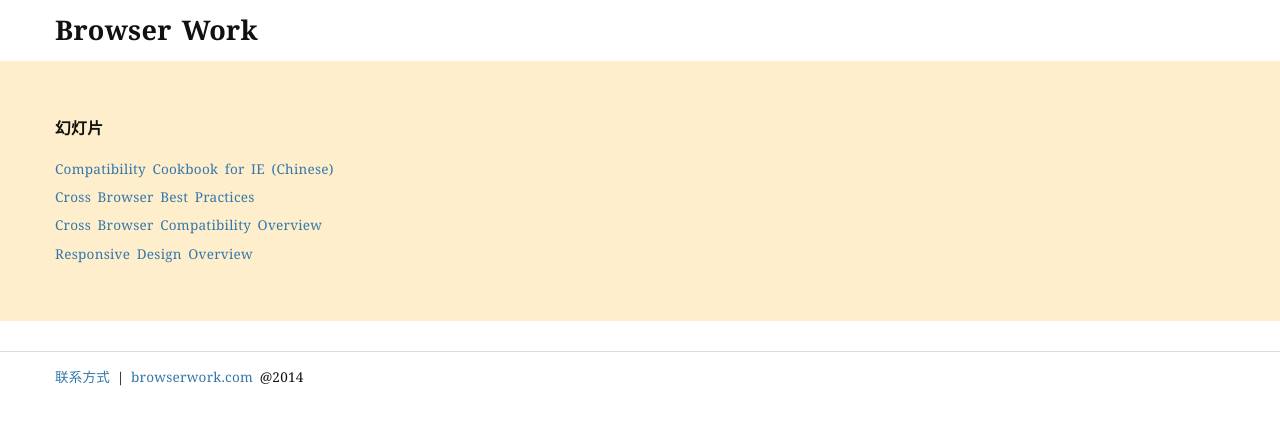
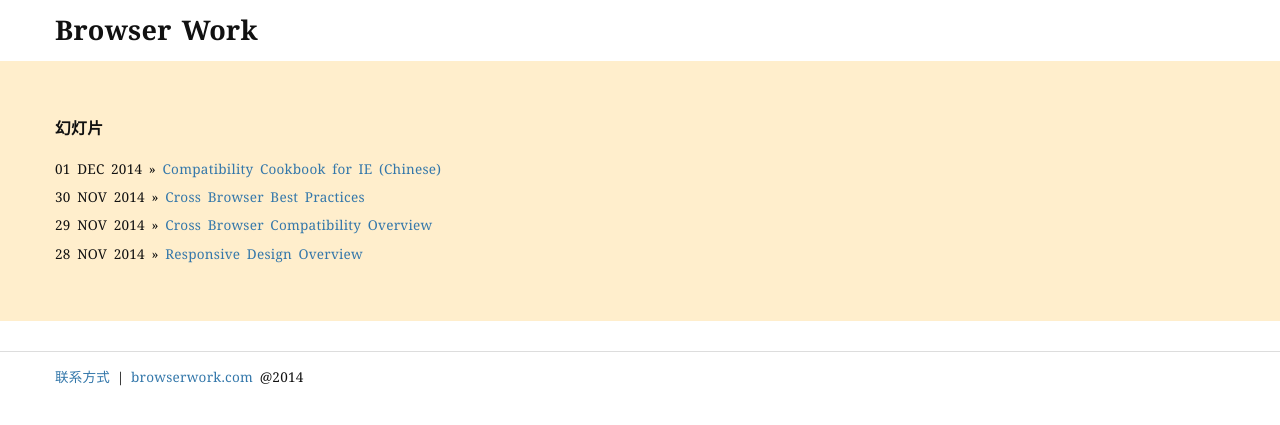
Before and after one commit to aaronz/aaronz.github.com, a Jekyll site: the page built from slides.html, in a window 1280 px wide. Shown: the top 425 px of the page. Built offline with Jekyll 4.4.1, drawn with Linux system fonts in a browser that asks for light colours; Markdown is read by kramdown in place of the engine named in the settings.

Commit message:
Include date for slides.

```diff
--- a/slides.html
+++ b/slides.html
@@ -7,10 +7,10 @@ title: Slides
         <div id="home">
           <h3 class="text-muted">幻灯片</h3>
           <ul class="posts">
-            <li><a href="slides/compatibility-cookbook-cn.html">Compatibility Cookbook for IE (Chinese)</a></li>
-            <li><a href="slides/cross-browser-best-practices.html">Cross Browser Best Practices</a></li>
-            <li><a href="slides/cross-browser-compatibility.html">Cross Browser Compatibility Overview</a></li>
-            <li><a href="slides/responsive-design">Responsive Design Overview</a></li>
+            <li><span>01 DEC 2014</span> &raquo; <a href="slides/compatibility-cookbook-cn.html">Compatibility Cookbook for IE (Chinese)</a></li>
+            <li><span>30 NOV 2014</span> &raquo; <a href="slides/cross-browser-best-practices.html">Cross Browser Best Practices</a></li>
+            <li><span>29 NOV 2014</span> &raquo; <a href="slides/cross-browser-compatibility.html">Cross Browser Compatibility Overview</a></li>
+            <li><span>28 NOV 2014</span> &raquo; <a href="slides/responsive-design">Responsive Design Overview</a></li>
           </ul>
         </div>
     </div>
```
